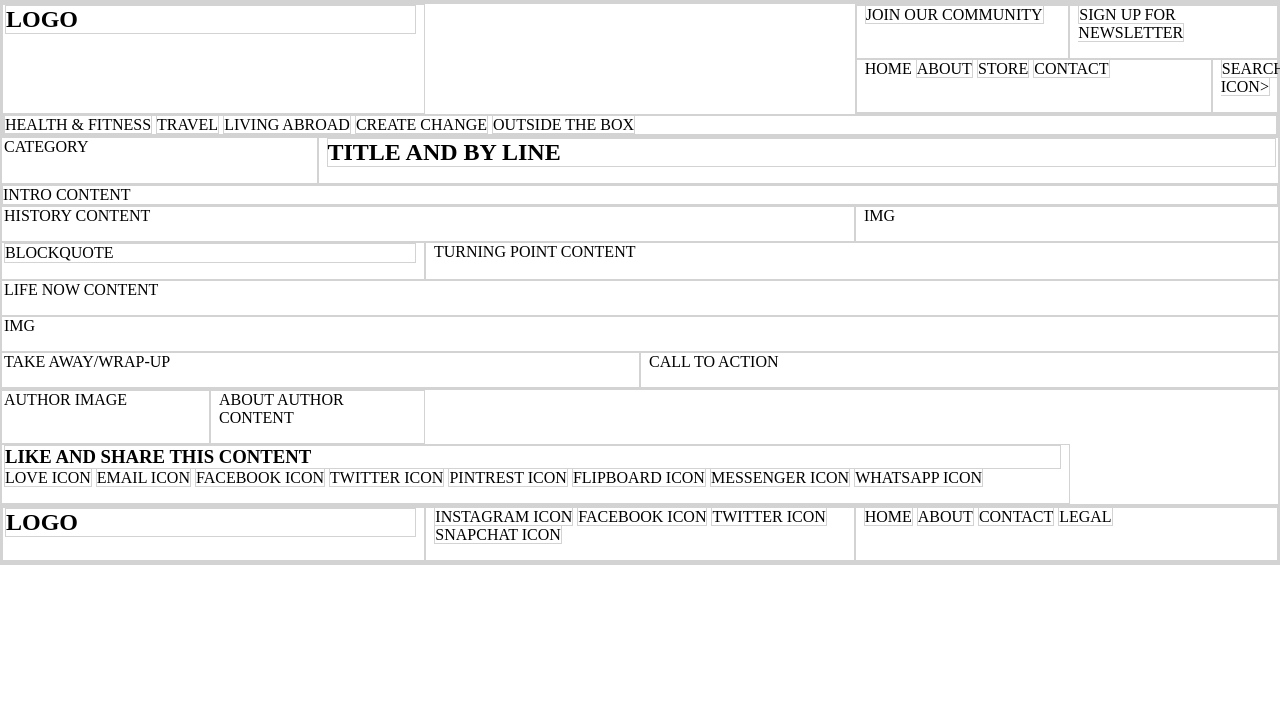
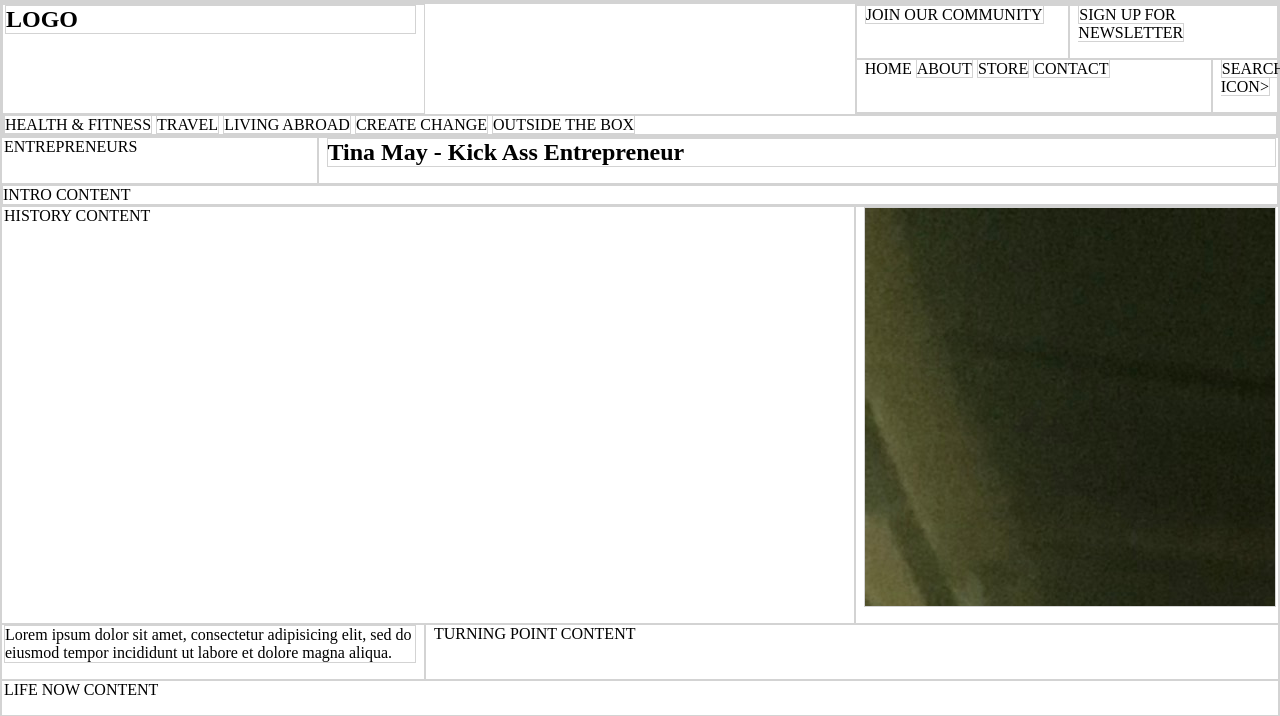
Before and after one commit to rustch33/BigKahuna, a Jekyll site: the page built from article.html, in a window 1280 px wide. Shown: the top 716 px of the page. Built offline with Jekyll 4.4.1, drawn with Linux system fonts in a browser that asks for light colours; some of the changed text lies outside the part shown; grey boxes are pictures that could not be loaded.

Commit message:
Jekyllified Article Page

```diff
--- a/_layouts/default.html
+++ b/_layouts/default.html
@@ -31,7 +31,8 @@
       {% if page.name == 'index.html' %}
       <section>
         <!--PUT IN MAIN IMAGE-->
-        <img>MAIN IMAGE</img>
+        <div class="bg-img" style="background-image:url('/images/main-banner.jpg');">
+        </div>
       </section>
       {% endif %}
       <section>
--- a/article.html
+++ b/article.html
@@ -1,35 +1,57 @@
 ---
 layout: default
+category: ENTREPRENEURS
+subject: Tina May
+title: Kick Ass Entrepreneur
+intro-content: INTRO CONTENT
+history-content: HISTORY CONTENT
+history-image: /images/DanJames.jpg
+history-blockquote: "Lorem ipsum dolor sit amet, consectetur adipisicing elit, sed do eiusmod tempor incididunt ut labore et dolore magna aliqua."
+tp-content: TURNING POINT CONTENT
+life-now-content: LIFE NOW CONTENT
+life-now-image: /images/girls.jpg
+wrap-up-content: LAST PARAGRAPH OF ARTICLE
+call-to-action: CALL TO ACTION
+author-image: /images/back-view.jpg
+about-author: ABOUT AUTHOR CONTENT
+
+
 ---
 <!--ARTICLE TITLE AND BY LINE-->
 <section class="grid">
-  <div class="col-3">CATEGORY</div>
+  <div class="col-3">{{page.category}}</div>
   <div class="col-9">
-    <h2>TITLE AND BY LINE</h2>
+    <h2>{{page.subject}} - {{page.title}}</h2>
   </div>
 </section>
 <!--BODY OF ARTICLE-->
 <section>
-  INTRO CONTENT
+  {{page.intro-content}}
 </section>
 <section class="grid">
-  <div class="col-8">HISTORY CONTENT</div>
-  <div class="col-4">IMG</div>
+  <div class="col-8">{{page.history-content}}</div>
   <div class="col-4">
-    <blockquote>BLOCKQUOTE</blockquote>
+    <div class="bg-img" style="background-image: url({{page.history-image}})"> </div>
   </div>
-  <div class="col-8">TURNING POINT CONTENT</div>
-  <div class="col-12">LIFE NOW CONTENT</div>
-  <div class="col-12" grid-spaceAround>IMG</div>
-  <div class="col-6">TAKE AWAY/WRAP-UP</div>
-  <div class="col-6">CALL TO ACTION</div>
+  <div class="col-4">
+    <blockquote>{{page.history-blockquote}}</blockquote>
+  </div>
+  <div class="col-8">{{page.tp-content}}</div>
+  <div class="col-12">{{page.life-now-content}}</div>
+  <div class="col-12">
+    <div class="bg-img" style="background-image: url({{page.life-now-image}})"</div>
+  </div>
+  <div class="col-6">{{page.wrap-up-content}}</div>
+  <div class="col-6">{{page.call-to-action}}</div>
 </section>
 <!--AUTHOR INFO AND SHARE ON SOCIAL BANNER-->
 <section class="grid">
-  <div class="col-2">AUTHOR IMAGE</div>
-  <div class="col-2">ABOUT AUTHOR CONTENT</div>
+  <div class="col-2">
+    <div class="bg-img" style="background-image: url({{page.author-image}})"</div>
+  </div>
+  <div class="col-2">{{page.about-author}}</div>
   <div class="col-10">
-    <h3>LIKE AND SHARE THIS CONTENT</h3>
+    <h3>LOVE AND SHARE THIS CONTENT</h3>
     <a class="button">LOVE ICON</a>
     <a class="button">EMAIL ICON</a>
     <a class="button">FACEBOOK ICON</a>
--- a/styles/style.css
+++ b/styles/style.css
@@ -3,4 +3,9 @@
   padding: 0;
   box-sizing: border-box;
   border: 1px solid lightgrey;
+  background-color:
 }
+
+.bg-img {
+  min-height: 400px;
+}
```
Also changed, not shown: images/DanJames.jpg (added), 10 other files.
